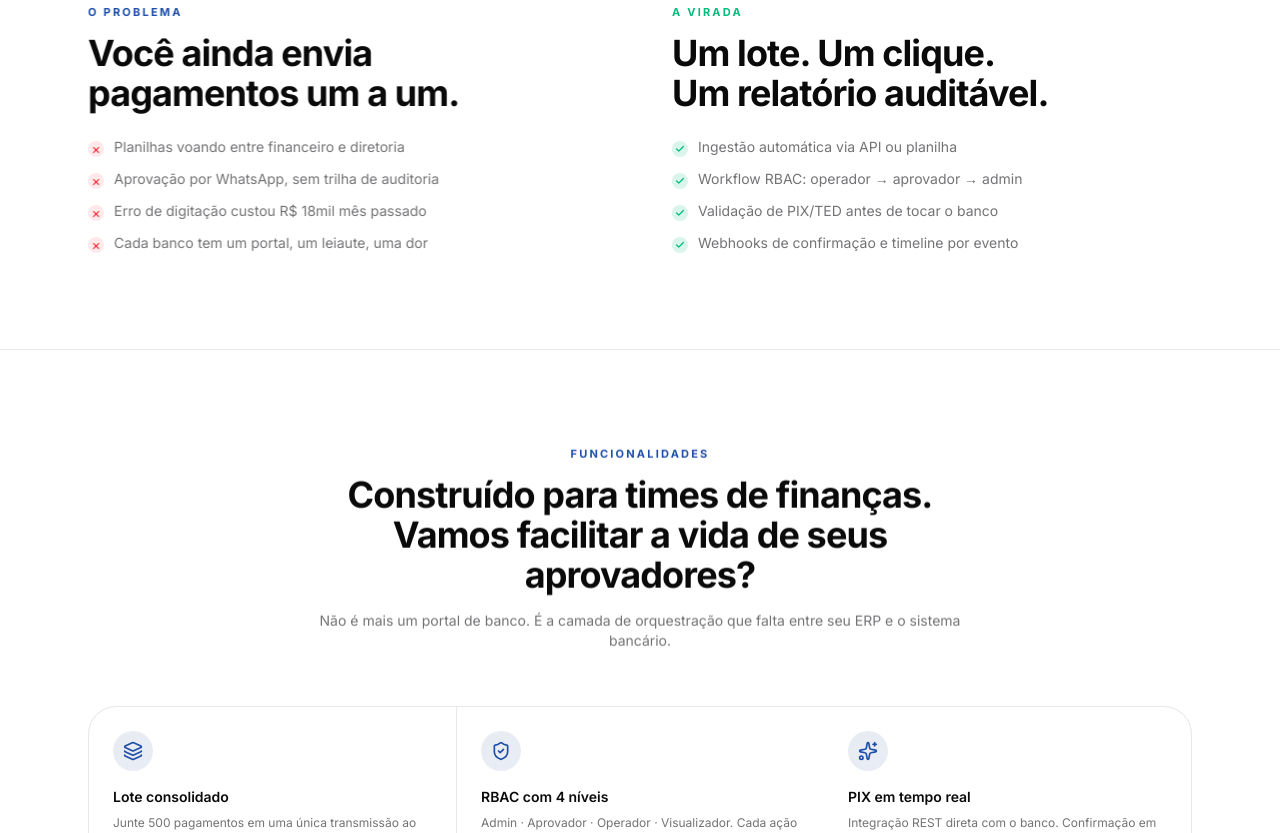
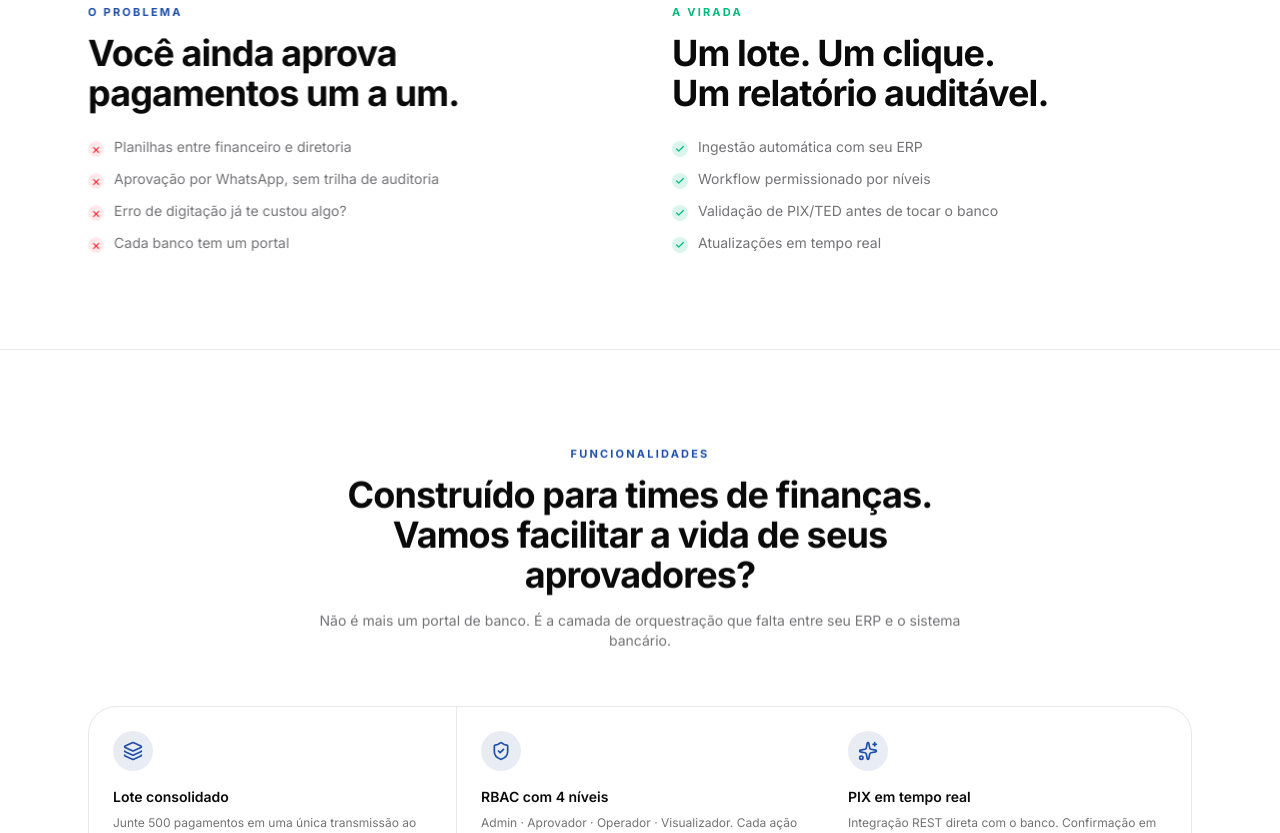
Before and after one commit to Doublethree-SamuelMauli/PaymentsHub, a Next.js app in the folder frontend/: page / in a window 1280 px wide. Shown: the part 2040-2873 px from the top of the page. Built offline with nearby package versions, Linux system fonts and the light colour scheme.

Commit message:
fix: copy landing - textos problema/solucao ajustados

```diff
--- a/frontend/src/app/page.tsx
+++ b/frontend/src/app/page.tsx
@@ -595,14 +595,14 @@ function ProblemSolution() {
         <ScrollReveal direction="left">
           <p className="text-[11px] font-bold uppercase tracking-[0.2em] text-[#1e4ea8]">O problema</p>
           <h2 className="mt-3 text-3xl font-bold tracking-tight text-[var(--foreground)] sm:text-4xl">
-            Você ainda envia<br />pagamentos um a um.
+            Você ainda aprova<br />pagamentos um a um.
           </h2>
           <ul className="mt-6 space-y-3 text-sm text-[var(--muted-foreground)]">
             {[
-              "Planilhas voando entre financeiro e diretoria",
+              "Planilhas entre financeiro e diretoria",
               "Aprovação por WhatsApp, sem trilha de auditoria",
-              "Erro de digitação custou R$ 18mil mês passado",
-              "Cada banco tem um portal, um leiaute, uma dor",
+              "Erro de digitação já te custou algo?",
+              "Cada banco tem um portal",
             ].map((p) => (
               <li key={p} className="flex items-start gap-2.5">
                 <span className="mt-1 inline-flex h-4 w-4 shrink-0 items-center justify-center rounded-full bg-red-500/10 text-red-500">×</span>
@@ -618,10 +618,10 @@ function ProblemSolution() {
           </h2>
           <ul className="mt-6 space-y-3 text-sm text-[var(--muted-foreground)]">
             {[
-              "Ingestão automática via API ou planilha",
-              "Workflow RBAC: operador → aprovador → admin",
+              "Ingestão automática com seu ERP",
+              "Workflow permissionado por níveis",
               "Validação de PIX/TED antes de tocar o banco",
-              "Webhooks de confirmação e timeline por evento",
+              "Atualizações em tempo real",
             ].map((p) => (
               <li key={p} className="flex items-start gap-2.5">
                 <span className="mt-1 inline-flex h-4 w-4 shrink-0 items-center justify-center rounded-full bg-emerald-500/15 text-emerald-500">
```
